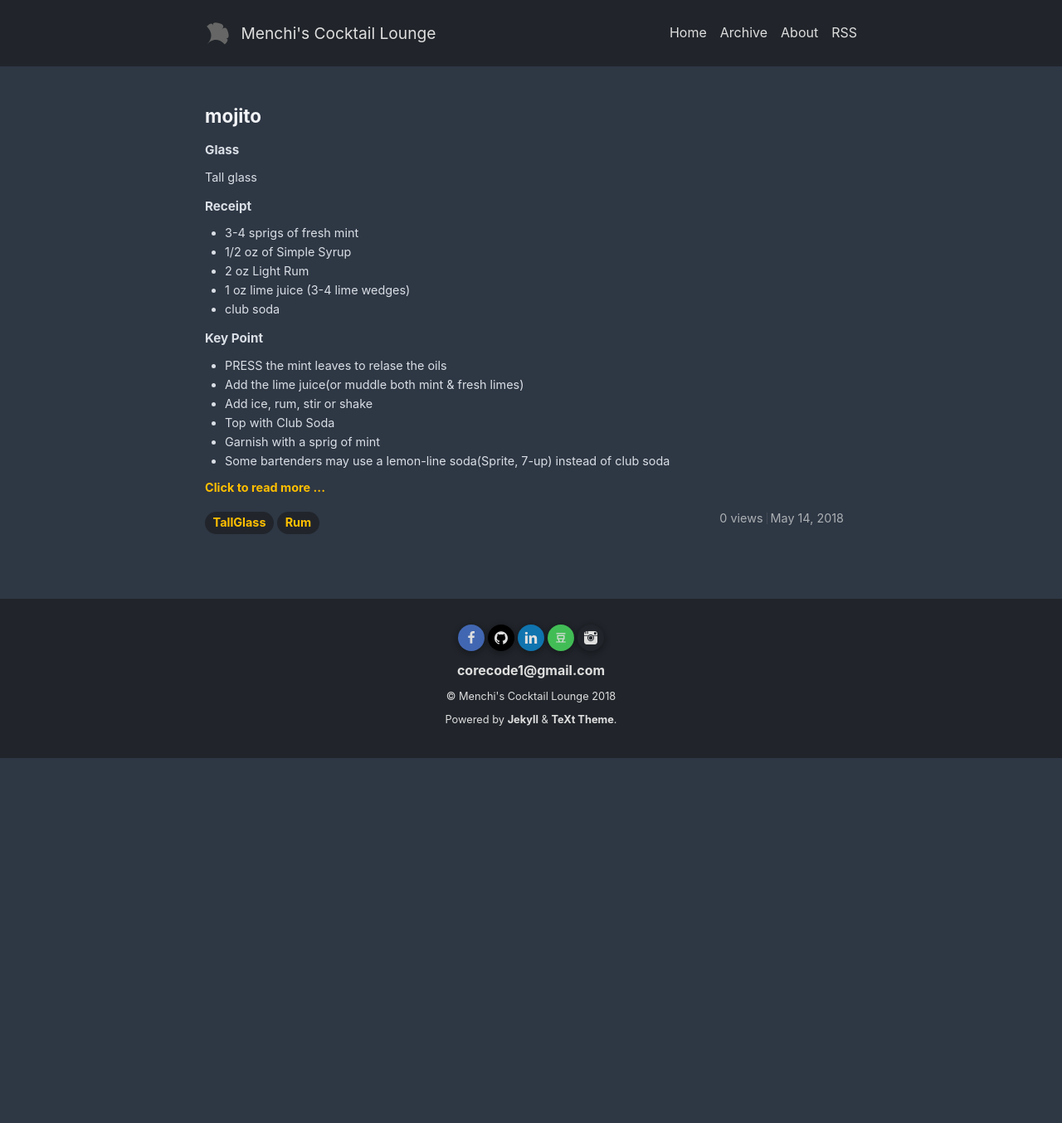
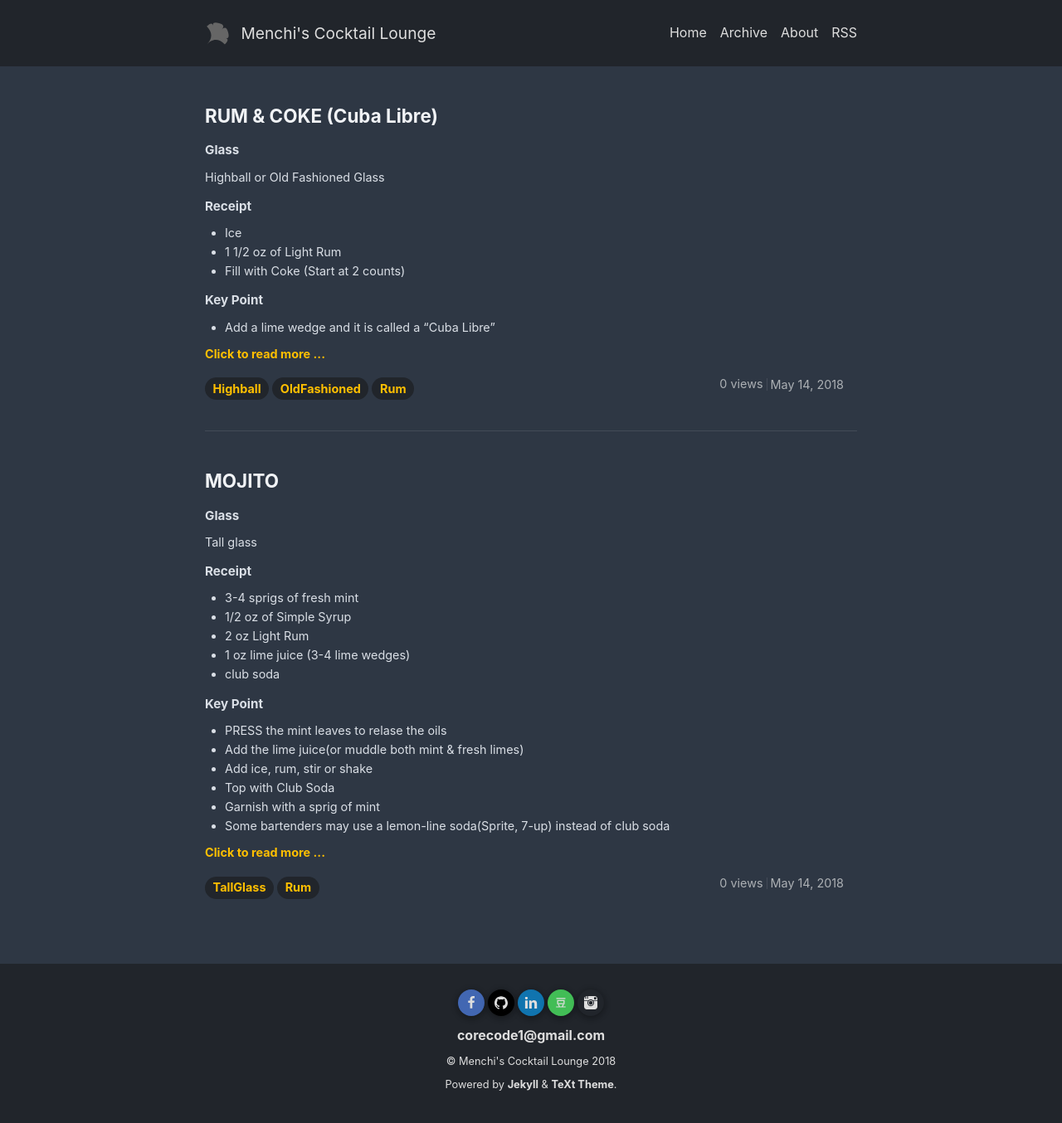
Before and after one commit to MenchiG/bar, a Jekyll site: the page built from index.html, in a window 1280 px wide. Shown: the whole page at 83% size. Built offline with Jekyll 4.4.1, drawn with Linux system fonts in a browser that asks for light colours; nearby versions of some CDN libraries; the list of posts is cut into pages by our own code; comment, search, counter and statistics services are not loaded; before the commit the page ends 914 px from its top, so only the background shows below that.

Commit message:
add rum coke

```diff
--- /dev/null
+++ b/_posts/2018-05-14-rum-coke.md
@@ -0,0 +1,23 @@
+---
+layout: post
+title: RUM & COKE (Cuba Libre)
+key: 10001
+tags: Highball OldFashioned Rum
+category: menu
+picture_frame: shadow
+---
+
+### Glass
+
+Highball or Old Fashioned Glass
+
+### Receipt
+
+* Ice
+* 1 1/2 oz of Light Rum
+* Fill with Coke (Start at 2 counts)
+
+
+### Key Point
+
+* Add a lime wedge and it is called a "Cuba Libre"
```
Also changed, not shown: _posts/2018-05-14-mojito.md (+1 -1 lines).
